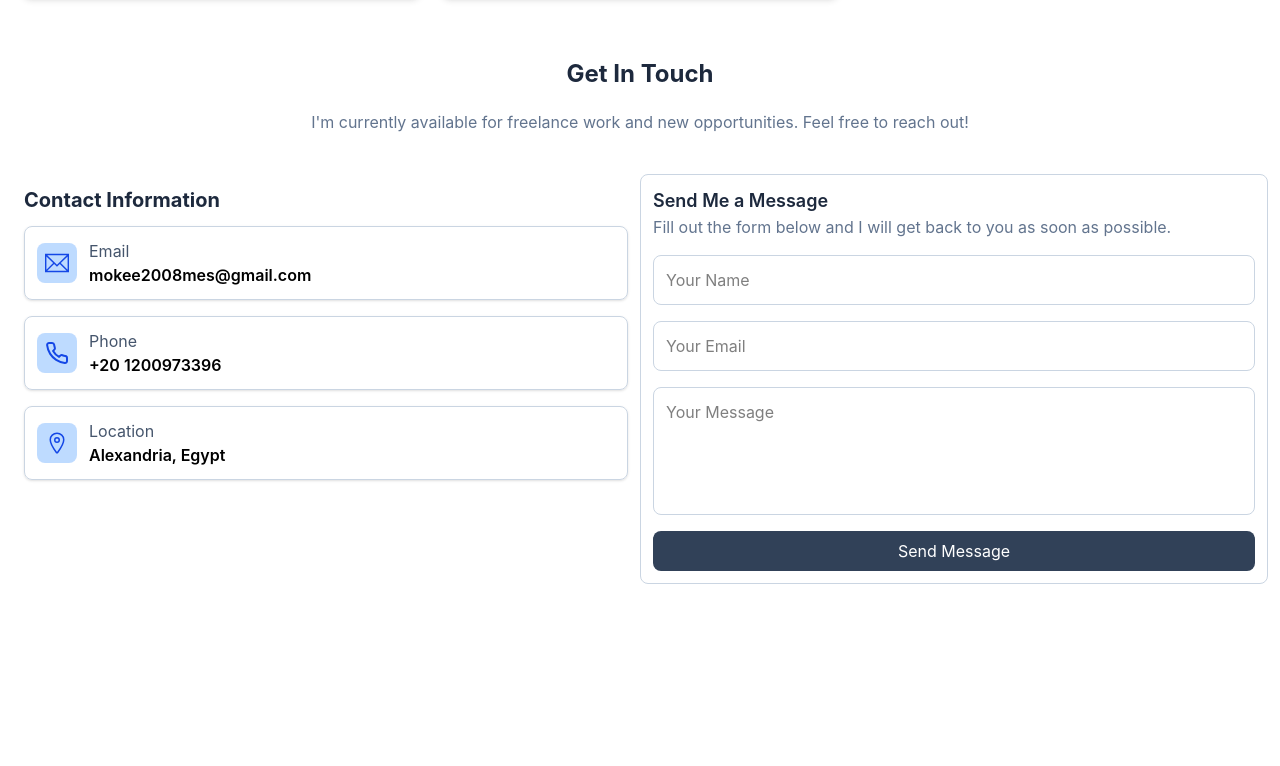
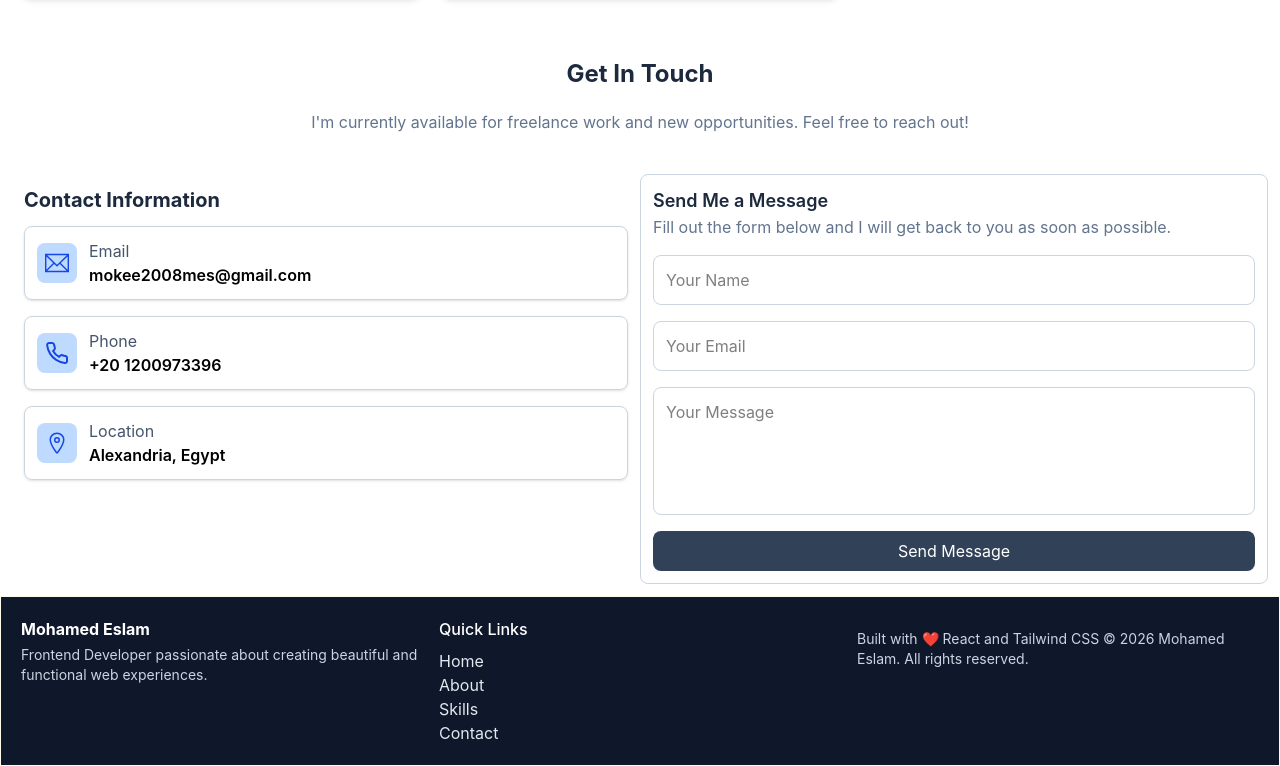
Before and after one commit to Mohamed-eslam10/My-Portfolio, a React (Vite) app: page / in a window 1280 px wide. Shown: the part 2258-3024 px from the top of the page. Before the commit the page ends 2854 px from the top, so only its background shows below. Built offline with nearby package versions, Linux system fonts and the light colour scheme.

Commit message:
Footer is created

```diff
--- a/src/App.tsx
+++ b/src/App.tsx
@@ -4,6 +4,7 @@ import About from "./About";
 import Skills from "./Skills";
 import Projects from "./Projects";
 import Contact from "./Contact";
+import Footer from "./Footer";
 export default function App() {
   return (
 
@@ -14,6 +15,7 @@ export default function App() {
       <Skills/>
       <Projects/>
       <Contact/>
+      <Footer/>
     </div>
   )
 }
--- a/src/Contact.tsx
+++ b/src/Contact.tsx
@@ -44,9 +44,9 @@ export default function Contact() {
                     <h2 className="text-lg font-semibold text-slate-800 ">Send Me a Message</h2>
                     <p className="text-slate-500">Fill out the form below and I will get back to you as soon as possible.</p>
                     <form className="flex flex-col gap-4 mt-4">
-                        <input type="text" placeholder="Your Name" className="border border-slate-300 rounded-lg p-3 focus:outline-none focus:ring-2 focus:ring-blue-500" />
-                        <input type="email" placeholder="Your Email" className="border border-slate-300 rounded-lg p-3 focus:outline-none focus:ring-2 focus:ring-blue-500" />
-                        <textarea placeholder="Your Message" className="border border-slate-300 rounded-lg p-3 h-32 resize-none focus:outline-none focus:ring-2 focus:ring-blue-500"></textarea>
+                        <input type="text" placeholder="Your Name" className="border border-slate-300 rounded-lg p-3 focus:outline-none focus:ring-2 focus:ring-slate-500" />
+                        <input type="email" placeholder="Your Email" className="border border-slate-300 rounded-lg p-3 focus:outline-none focus:ring-2 focus:ring-slate-500" />
+                        <textarea placeholder="Your Message" className="border border-slate-300 rounded-lg p-3 h-32 resize-none focus:outline-none focus:ring-2 focus:ring-slate-500"></textarea>
                         <button className="bg-slate-700 text-white py-2 px-4 rounded-lg hover:bg-slate-800 transition-colors duration-300 cursor-pointer">Send Message</button>
                     </form>
 
--- /dev/null
+++ b/src/Footer.tsx
@@ -0,0 +1,27 @@
+
+export default function Footer() {
+    return (
+        <div className=" bg-slate-900">
+            <div className="grid grid-cols-1 md:grid-cols-3 gap-4 border border-amber-50 p-5">
+                <div className="flex flex-col gap-1">
+                    <h1 className="text-white font-bold">Mohamed Eslam</h1>
+                    <p className="text-slate-300 text-sm ">Frontend Developer passionate about creating beautiful and functional web experiences.</p>
+                </div>
+                <div>
+                    <p className="text-white font-medium mb-2">Quick Links</p>
+                    <div className="flex flex-col">
+                        <a href="#home" className="text-slate-200 hover:text-white">Home</a>
+                        <a href="#about" className="text-slate-200 hover:text-white">About</a>
+                        <a href="#skills" className="text-slate-200 hover:text-white">Skills</a>
+                        <a href="#contact" className="text-slate-200 hover:text-white">Contact</a>
+
+                    </div>
+                </div>
+            <div>
+                <p className="text-slate-300 text-sm mt-3">Built with ❤️ React and Tailwind CSS © 2026 Mohamed Eslam. All rights reserved.</p>
+
+            </div>
+            </div>
+        </div>
+    )
+}
```
